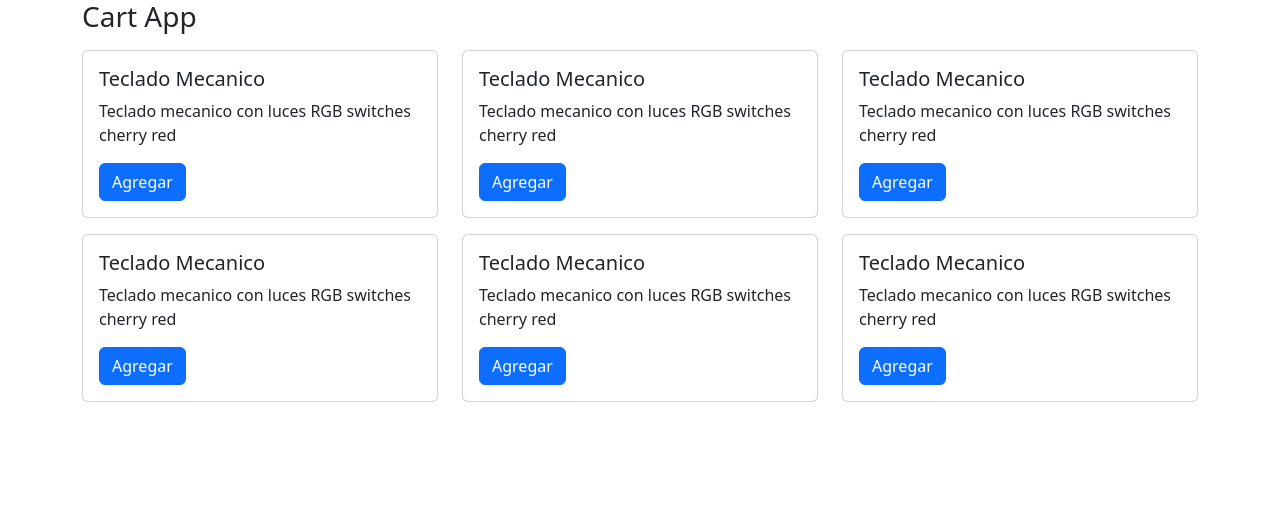
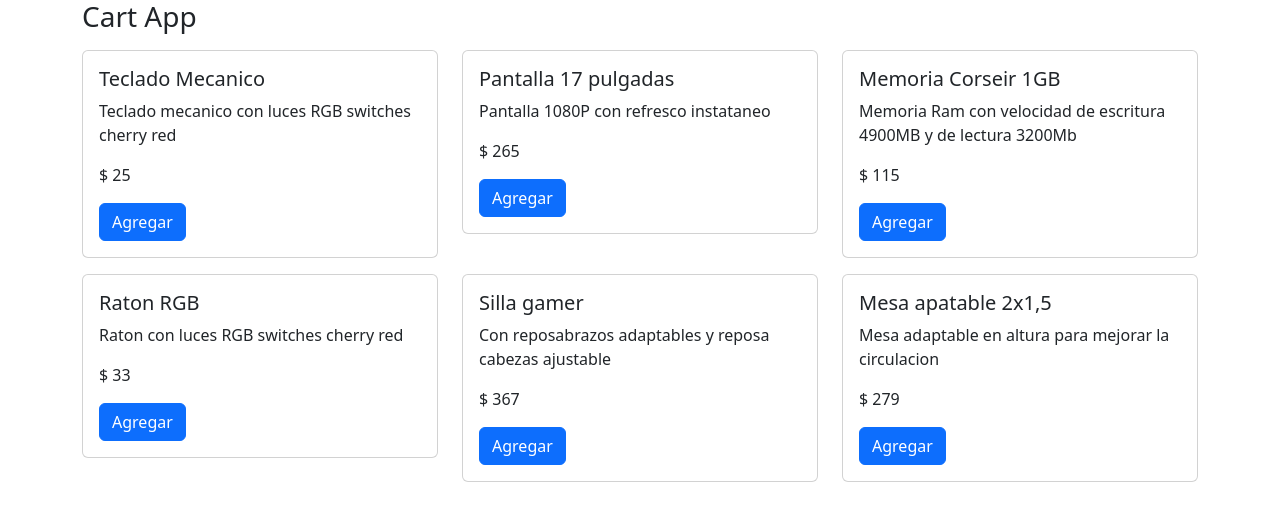
Before and after one commit to RaulMC89/5-Shopping-cart, a React (Vite) app in the folder 5-Shopping-Cart/: page / in a window 1280 px wide. Shown: the top 520 px of the page. Built offline with nearby package versions, Linux system fonts and the light colour scheme.

Commit message:
Cambio de parametro en las Cartas

```diff
--- a/5-Shopping-Cart/src/CartApp.jsx
+++ b/5-Shopping-Cart/src/CartApp.jsx
@@ -8,7 +8,7 @@ export const CartApp = () => {
                         <div className="card-body">
                             <h5 className="card-title">Teclado Mecanico</h5>
                             <p className="card-text">Teclado mecanico con luces RGB switches cherry red</p>
-                            <p className="card-text"></p>
+                            <p className="card-text">$ 25</p>
                             <button className="btn btn-primary">Agregar</button>
                         </div>
                     </div>
@@ -16,9 +16,9 @@ export const CartApp = () => {
                 <div className="col-4 my-2">
                     <div className="card">
                         <div className="card-body">
-                            <h5 className="card-title">Teclado Mecanico</h5>
-                            <p className="card-text">Teclado mecanico con luces RGB switches cherry red</p>
-                            <p className="card-text"></p>
+                            <h5 className="card-title">Pantalla 17 pulgadas</h5>
+                            <p className="card-text">Pantalla 1080P con refresco instataneo</p>
+                            <p className="card-text">$ 265</p>
                             <button className="btn btn-primary">Agregar</button>
                         </div>
                     </div>
@@ -26,9 +26,9 @@ export const CartApp = () => {
                 <div className="col-4 my-2">
                     <div className="card">
                         <div className="card-body">
-                            <h5 className="card-title">Teclado Mecanico</h5>
-                            <p className="card-text">Teclado mecanico con luces RGB switches cherry red</p>
-                            <p className="card-text"></p>
+                            <h5 className="card-title">Memoria Corseir 1GB</h5>
+                            <p className="card-text">Memoria Ram con velocidad de escritura 4900MB y de lectura 3200Mb</p>
+                            <p className="card-text">$ 115</p>
                             <button className="btn btn-primary">Agregar</button>
                         </div>
                     </div>
@@ -36,9 +36,9 @@ export const CartApp = () => {
                 <div className="col-4 my-2">
                     <div className="card">
                         <div className="card-body">
-                            <h5 className="card-title">Teclado Mecanico</h5>
-                            <p className="card-text">Teclado mecanico con luces RGB switches cherry red</p>
-                            <p className="card-text"></p>
+                            <h5 className="card-title">Raton RGB</h5>
+                            <p className="card-text">Raton con luces RGB switches cherry red</p>
+                            <p className="card-text">$ 33</p>
                             <button className="btn btn-primary">Agregar</button>
                         </div>
                     </div>
@@ -46,9 +46,9 @@ export const CartApp = () => {
                 <div className="col-4 my-2">
                     <div className="card">
                         <div className="card-body">
-                            <h5 className="card-title">Teclado Mecanico</h5>
-                            <p className="card-text">Teclado mecanico con luces RGB switches cherry red</p>
-                            <p className="card-text"></p>
+                            <h5 className="card-title">Silla gamer</h5>
+                            <p className="card-text">Con reposabrazos adaptables y reposa cabezas ajustable</p>
+                            <p className="card-text">$ 367</p>
                             <button className="btn btn-primary">Agregar</button>
                         </div>
                     </div>
@@ -56,9 +56,9 @@ export const CartApp = () => {
                 <div className="col-4 my-2">
                     <div className="card">
                         <div className="card-body">
-                            <h5 className="card-title">Teclado Mecanico</h5>
-                            <p className="card-text">Teclado mecanico con luces RGB switches cherry red</p>
-                            <p className="card-text"></p>
+                            <h5 className="card-title">Mesa apatable 2x1,5</h5>
+                            <p className="card-text">Mesa adaptable en altura para mejorar la circulacion</p>
+                            <p className="card-text">$ 279</p>
                             <button className="btn btn-primary">Agregar</button>
                         </div>
                     </div>
```
